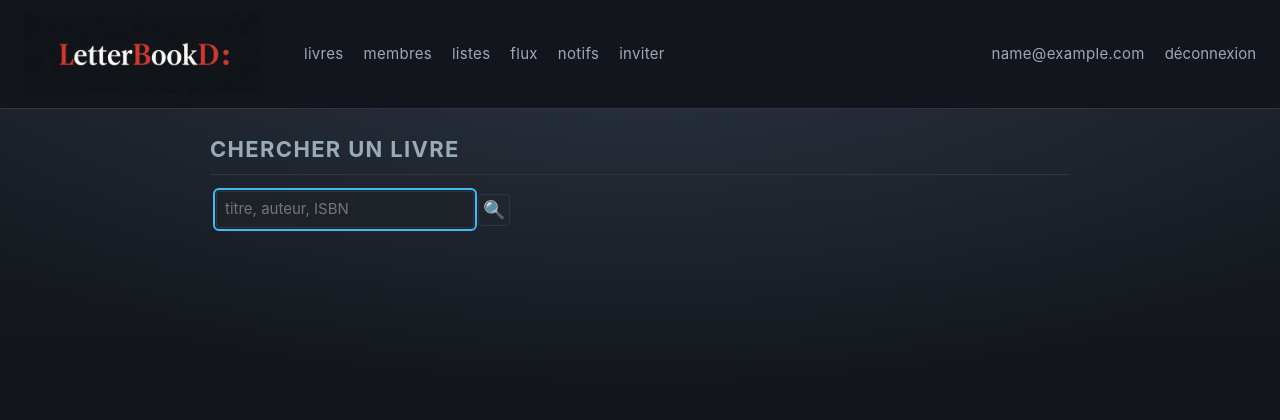
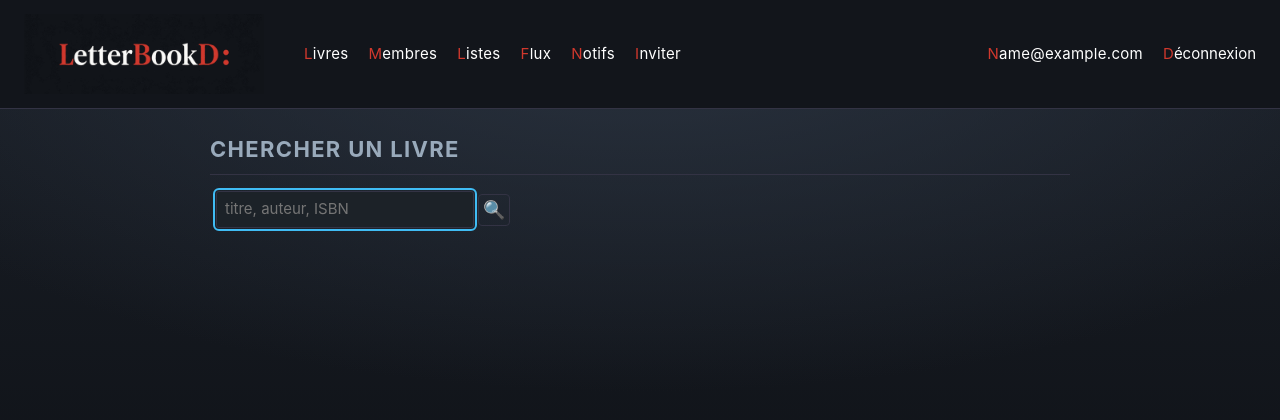
Before and after one commit to mc4spam-cell/letterbookd, a Django app: page /livres/recherche/ in a window 1280 px wide. Shown: the top 420 px of the page. Run offline with Django 5.2, Linux system fonts and the light colour scheme; the visitor is signed in with stand-in values (Sample User, id 1).

Commit message:
Menu : première lettre en rouge majuscule, reste en blanc minuscule
Co-Authored-By: Claude Opus 4.7 <noreply@anthropic.com>

```diff
--- a/templates/base.html
+++ b/templates/base.html
@@ -64,8 +64,10 @@
             text-transform: lowercase;
             letter-spacing: .02em;
         }
-        header a { color: var(--muted); }
-        header a:hover { color: #fff; }
+        header a { color: #fff; text-transform: lowercase; }
+        header a::first-letter { color: var(--accent); text-transform: uppercase; }
+        header a:hover { color: var(--muted); }
+        header a:hover::first-letter { color: var(--accent); }
         header a.brand {
             display: inline-flex;
             align-items: center;
@@ -80,14 +82,17 @@
         header form { margin: 0; }
         header button {
             background: none;
-            color: var(--muted);
+            color: #fff;
             border: 0;
             padding: 0;
             font: inherit;
             cursor: pointer;
             text-transform: lowercase;
+            display: inline-block;
         }
-        header button:hover { color: #fff; }
+        header button::first-letter { color: var(--accent); text-transform: uppercase; }
+        header button:hover { color: var(--muted); }
+        header button:hover::first-letter { color: var(--accent); }
 
         main {
             max-width: 900px;
```
